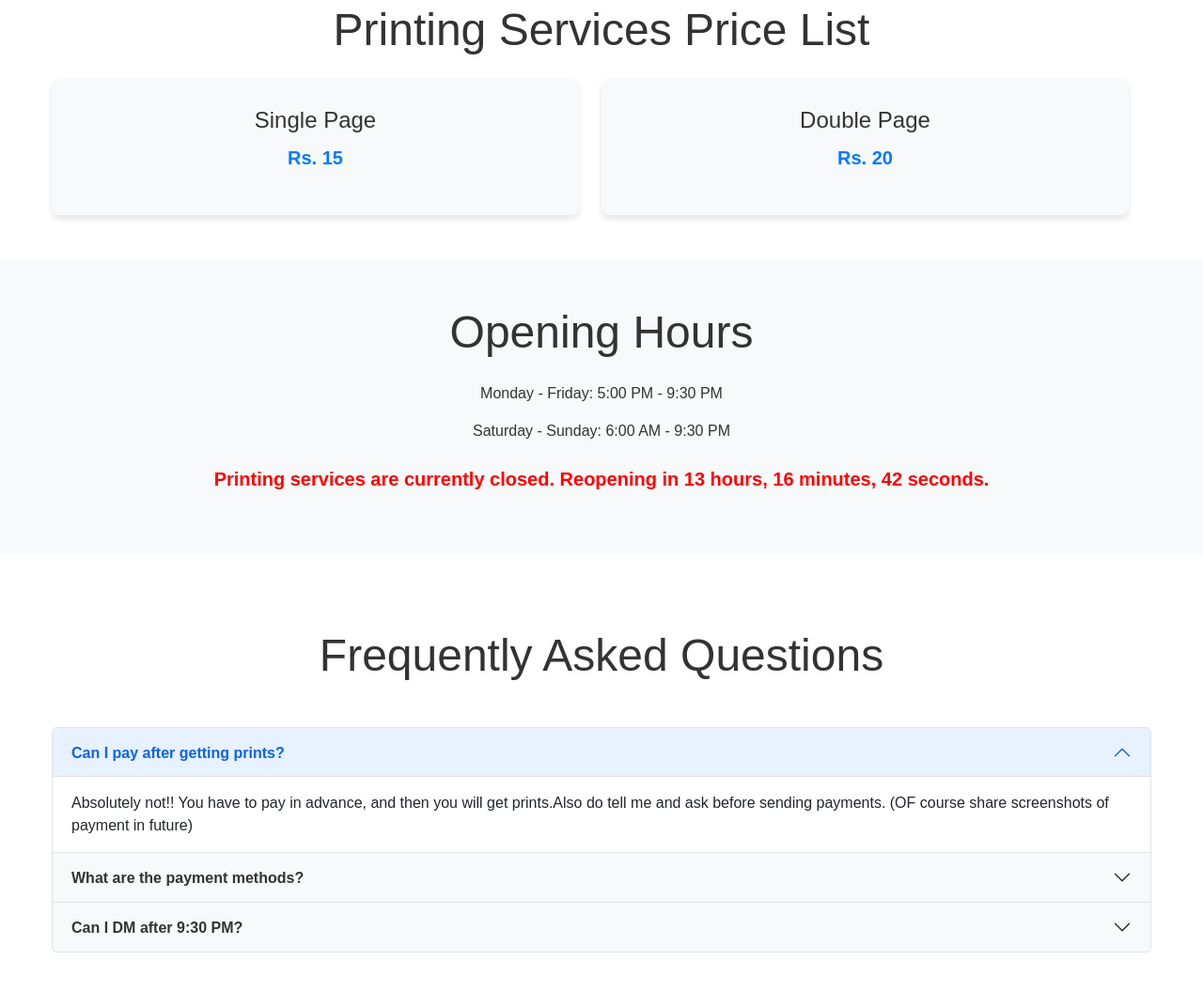
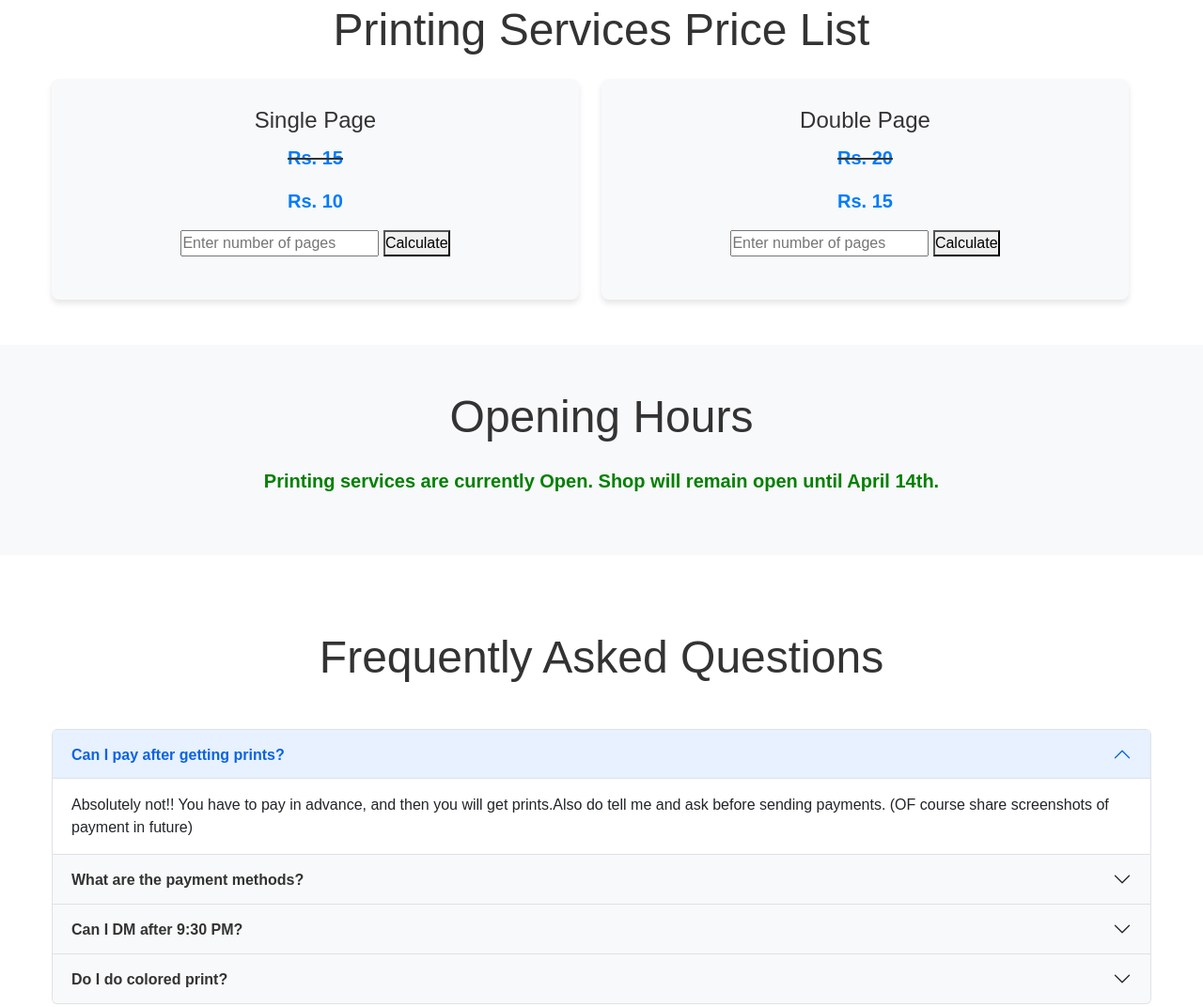
Before and after one commit to abdullahdigital/printer, a plain HTML site: page index.html in a window 1280 px wide. Shown: the part 1182-2254 px from the top of the page at 94% size. Drawn offline with nearby package versions, Linux system fonts and the light colour scheme.

Commit message:
eid offer

```diff
--- a/click.js
+++ b/click.js
@@ -1,45 +1,14 @@
-
-                              /* Timing */
-
-// Set the opening and closing times for printing services
-const openingTimeWeekdays = 17; // 5:00 PM
-const closingTimeWeekdays = 21.5; // 9:30 PM
-const openingTimeWeekends = 6; // 6:00 AM
-
 // Function to update the timer
 function updateTimingTimer() {
     const now = new Date();
-    const currentDay = now.getDay();
-    let isOpen = false;
+    const targetDate = new Date('2024-04-14'); // April 14th, 2024
 
-    // Check if it's a weekday or weekend
-    if (currentDay === 0 || currentDay === 6) {
-        // Weekend
-        if (now.getHours() >= openingTimeWeekends && now.getHours() < closingTimeWeekdays) {
-            isOpen = true;
-        }
-    } else {
-        // Weekday
-        if (now.getHours() >= openingTimeWeekdays && now.getHours() < closingTimeWeekdays) {
-            isOpen = true;
-        }
-    }
-
-    // Display message based on shop status
-    if (isOpen) {
-        const remainingTime = closingTimeWeekdays - now.getHours();
-        const minutes = 60 - now.getMinutes();
-        const seconds = 60 - now.getSeconds();
-
-        document.getElementById('timingTimer').innerHTML = `Printing services are currently Open. Closing in ${remainingTime} hours, ${minutes} minutes, ${seconds} seconds.`;
+    // Check if the current date is before or on April 14th
+    if (now <= targetDate) {
+        document.getElementById('timingTimer').innerHTML = `Printing services are currently Open. Shop will remain open until April 14th.`;
         document.getElementById('timingTimer').style.color = 'green';
     } else {
-        const nextOpeningTime = currentDay === 0 || currentDay === 6 ? openingTimeWeekends : openingTimeWeekdays;
-        const timeUntilNextOpening = nextOpeningTime - now.getHours();
-        const minutes = 60 - now.getMinutes();
-        const seconds = 60 - now.getSeconds();
-
-        document.getElementById('timingTimer').innerHTML = `Printing services are currently closed. Reopening in ${timeUntilNextOpening} hours, ${minutes} minutes, ${seconds} seconds.`;
+        document.getElementById('timingTimer').innerHTML = `Printing services are currently closed.`;
         document.getElementById('timingTimer').style.color = 'red';
     }
 }
@@ -49,3 +18,30 @@ setInterval(updateTimingTimer, 1000);
 
 // Initial call to update the timer immediately
 updateTimingTimer();
+
+                                         /*    Calculte money */
+                                         // Function to calculate price based on the number of pages
+function calculatePrice(type) {
+    const singlePrice = 10; // Price per single page
+    const doublePrice = 15; // Price per double page
+
+    // Get the input field and price paragraph based on type
+    const inputField = type === 'single' ? document.getElementById('singlePageInput') : document.getElementById('doublePageInput');
+    const priceParagraph = type === 'single' ? document.getElementById('singlePagePrice') : document.getElementById('doublePagePrice');
+
+    // Get the number of pages entered by the user
+    const numberOfPages = inputField.value;
+
+    // Calculate the total price based on the number of pages
+    let totalPrice;
+    if (type === 'single') {
+      totalPrice = numberOfPages * singlePrice;
+    } else {
+      totalPrice = numberOfPages * doublePrice;
+    }
+
+    // Display the total price
+    priceParagraph.textContent = `Total Price: Rs. ${totalPrice}`;
+  }
+
+  // Remove Eid offer button and related code
--- a/index.html
+++ b/index.html
@@ -93,9 +93,9 @@
                 Projects 7 & 8
               </a>
               <ul class="dropdown-menu" aria-labelledby="navbarDropdown">
-                <li><a class="dropdown-item" href="https://abdullahdigital.github.io/landing/" target="_blank">LAnding
+                <li><a class="dropdown-item" href="https://abdullahdigital.github.io/landingpage/" target="_blank">LAnding
                     Page</a></li>
-                <li><a class="dropdown-item" href="https://abdullahdigital.github.io/commingsoon/"
+                <li><a class="dropdown-item" href="https://abdullahdigital.github.io/comingsoon/"
                     target="_blank">Coming Soon</a></li>
               </ul>
             </li>
@@ -191,7 +191,7 @@
 
 
 
- <!-- Price Section -->
+<!-- Price Section -->
 <section class="price-section py-5">
   <div class="container">
     <h2 class="section-title text-center mb-4">Printing Services Price List</h2>
@@ -199,18 +199,30 @@
       <div class="col-md-6">
         <div class="price-card">
           <h3 class="price-title">Single Page</h3>
-          <p class="price-amount">Rs. 15</p>
+          <del><p class="price-amount">Rs. 15</p></del>
+          <p class="price-amount">Rs. 10</p>
+          <input type="number" id="singlePageInput" placeholder="Enter number of pages">
+          <button onclick="calculatePrice('single')">Calculate</button>
+          <p id="singlePagePrice"></p>
         </div>
       </div>
       <div class="col-md-6">
         <div class="price-card">
           <h3 class="price-title">Double Page</h3>
-          <p class="price-amount">Rs. 20</p>
+          <del><p class="price-amount">Rs. 20</p></del>
+          <p class="price-amount">Rs. 15</p>
+          <input type="number" id="doublePageInput" placeholder="Enter number of pages">
+          <button onclick="calculatePrice('double')">Calculate</button>
+          <p id="doublePagePrice"></p>
         </div>
       </div>
     </div>
+
   </div>
 </section>
+
+
+
 
 
   <!-- Opening Hours Section -->
@@ -218,8 +230,8 @@
     <div class="container">
         <h2 class="section-title text-center mb-4">Opening Hours</h2>
         <div class="opening-hours-info text-center mb-4">
-            <p>Monday - Friday: 5:00 PM - 9:30 PM</p>
-            <p>Saturday - Sunday: 6:00 AM - 9:30 PM</p>
+            <!-- <p>Monday - Friday: 5:00 PM - 9:30 PM</p>
+            <p>Saturday - Sunday: 6:00 AM - 9:30 PM</p> -->
         </div>
         <div class="opening-hours-timer text-center">
             <b><p id="timingTimer"></p></b>
@@ -272,6 +284,20 @@
           data-bs-parent="#accordionFAQ">
           <div class="accordion-body">
             No, you can't DM for this purpose because I need to sleep. But if you want to have late-night chats, feel free to DM. 😉
+          </div>
+        </div>
+      </div>
+      <div class="accordion-item">
+        <h2 class="accordion-header" id="headingThree">
+          <button class="accordion-button collapsed" type="button" data-bs-toggle="collapse"
+            data-bs-target="#collapseThree" aria-expanded="false" aria-controls="collapseThree">
+            Do I do colored print?
+          </button>
+        </h2>
+        <div id="collapseThree" class="accordion-collapse collapse" aria-labelledby="headingThree"
+          data-bs-parent="#accordionFAQ">
+          <div class="accordion-body">
+           Our Motto is "Black lives matters!!" <br> So accecpt black and white print and dont be racist.
           </div>
         </div>
       </div>
@@ -342,6 +368,8 @@
 
   <script src="click.js"></script>
 
+
+
   <script src="https://cdnjs.cloudflare.com/ajax/libs/bootstrap/5.2.3/js/bootstrap.bundle.min.js"
     integrity="sha512-i9cEfJwUwViEPFKdC1enz4ZRGBj8YQo6QByFTF92YXHi7waCqyexvRD75S5NVTsSiTv7rKWqG9Y5eFxmRsOn0A=="
     crossorigin="anonymous" referrerpolicy="no-referrer"></script>
```
